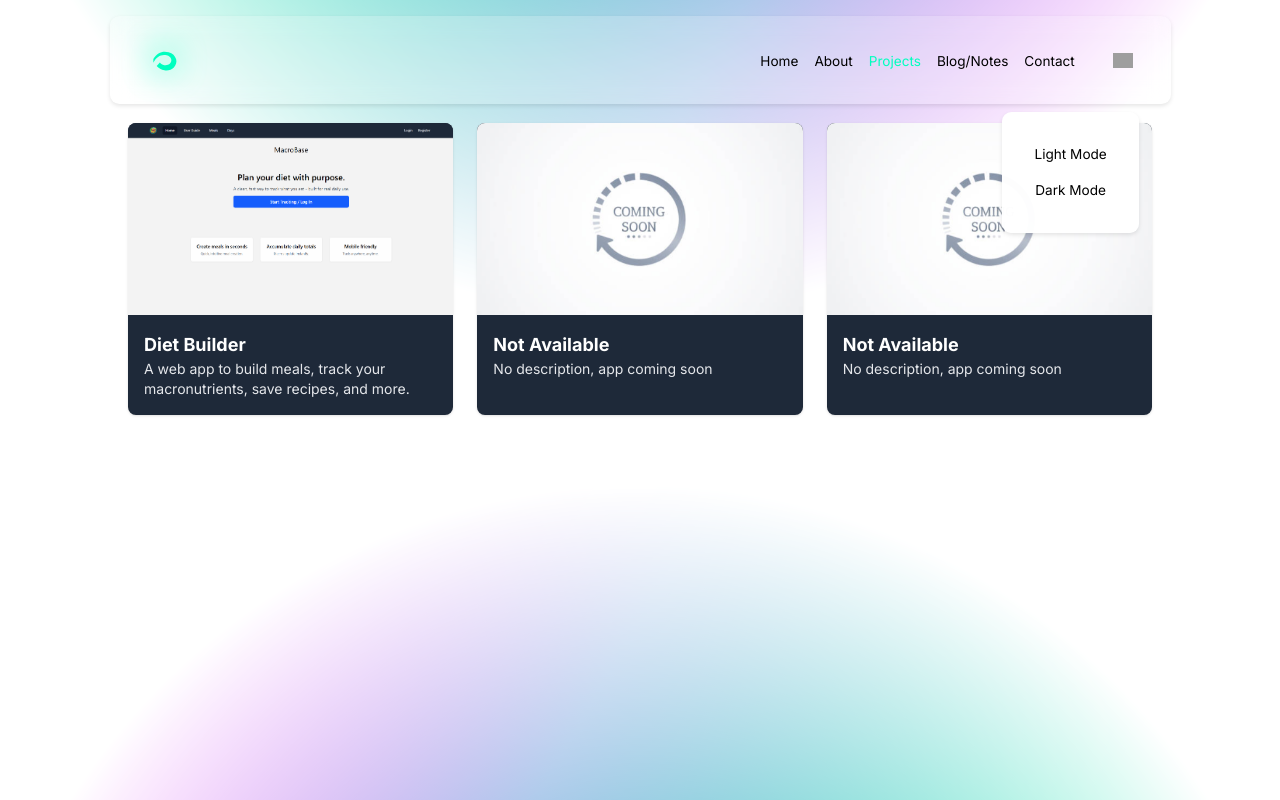
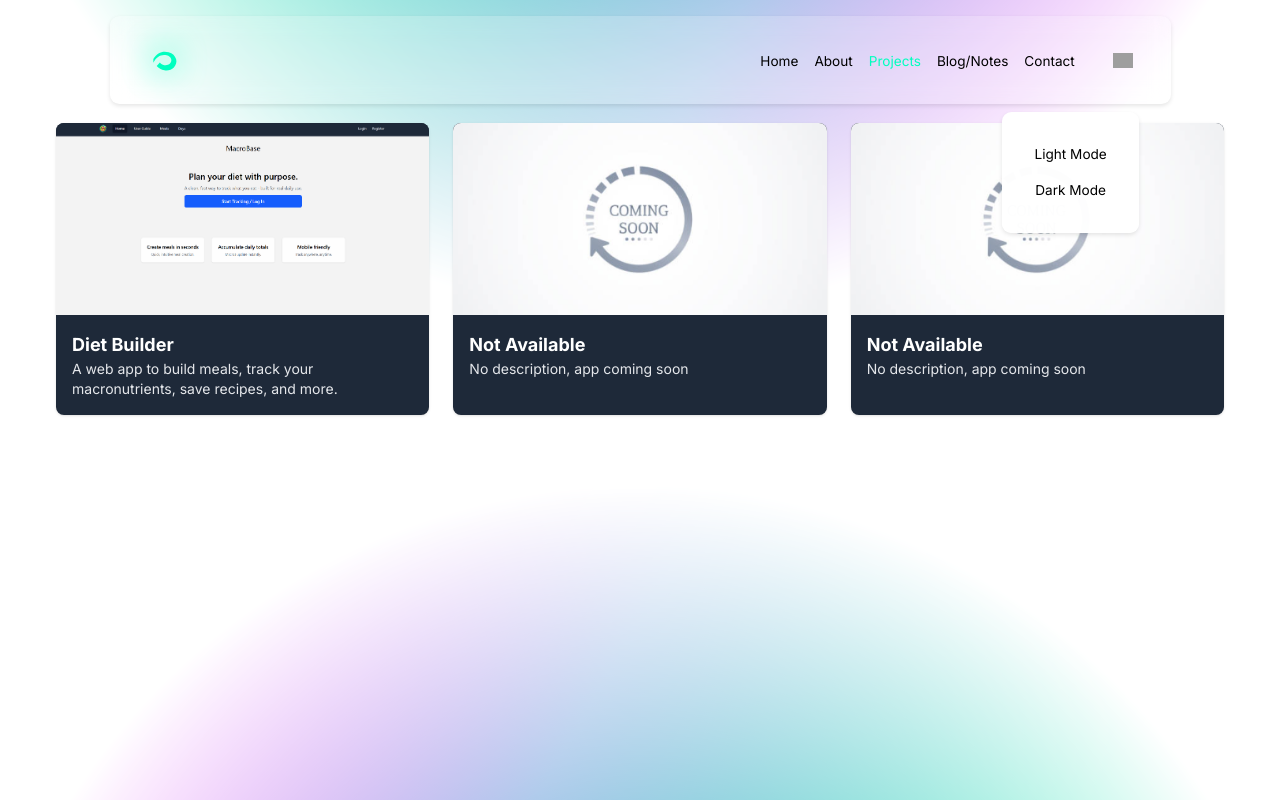
Before and after one commit to AndrewAscolillo617/MyPortfolio, a Next.js app: page /projects in a window 1280 px wide. Built offline with nearby package versions, Linux system fonts and the light colour scheme; no server answers; grey boxes are pictures that could not be loaded.

Commit message:
Fix collapsing buttons/icons on home page buttons, center projects container on projects page

```diff
--- a/src/app/projects/page.module.css
+++ b/src/app/projects/page.module.css
@@ -1,12 +1,9 @@
 .projectPage {
-  width: 80%;
+  width: 100%;
+  max-width: 1200px;
   justify-self: center;
+  margin-left: auto;
+  margin-right: auto;
+  padding-left: 1rem; /* prevents edge hugging on mobile */
+  padding-right: 1rem;
 }
-
-.header {
-  justify-self: center;
-}
-
-.grid {
-  justify-self: center;
-}
```
Also changed, not shown: src/components/HomeButtons.module.css (+12 -0 lines).
